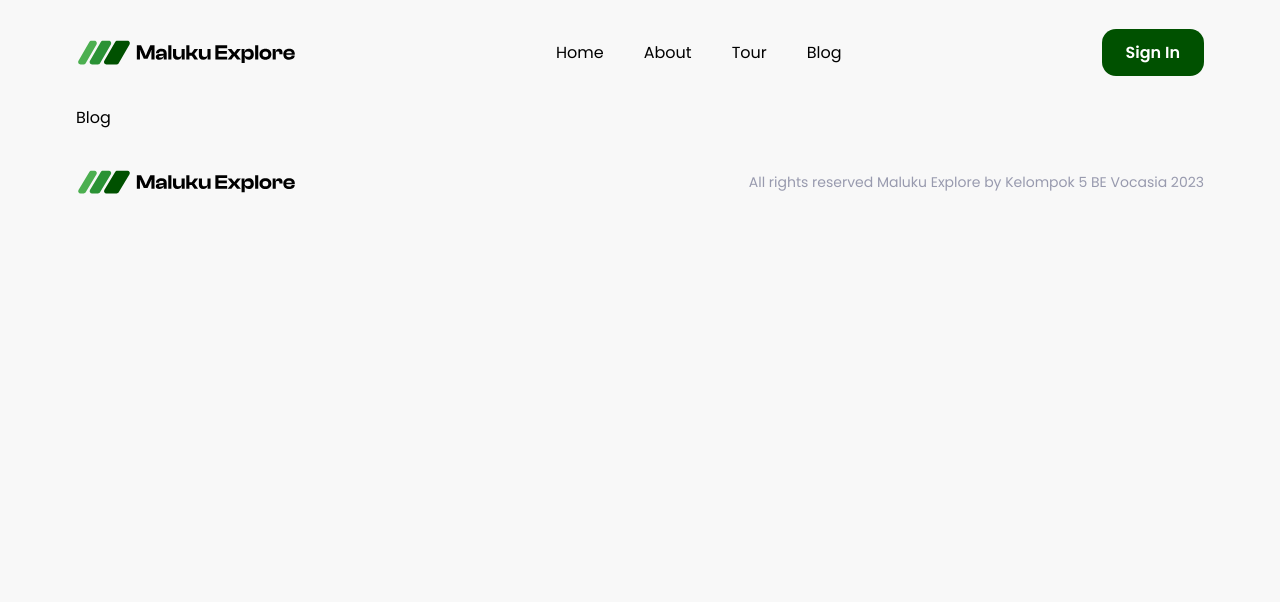
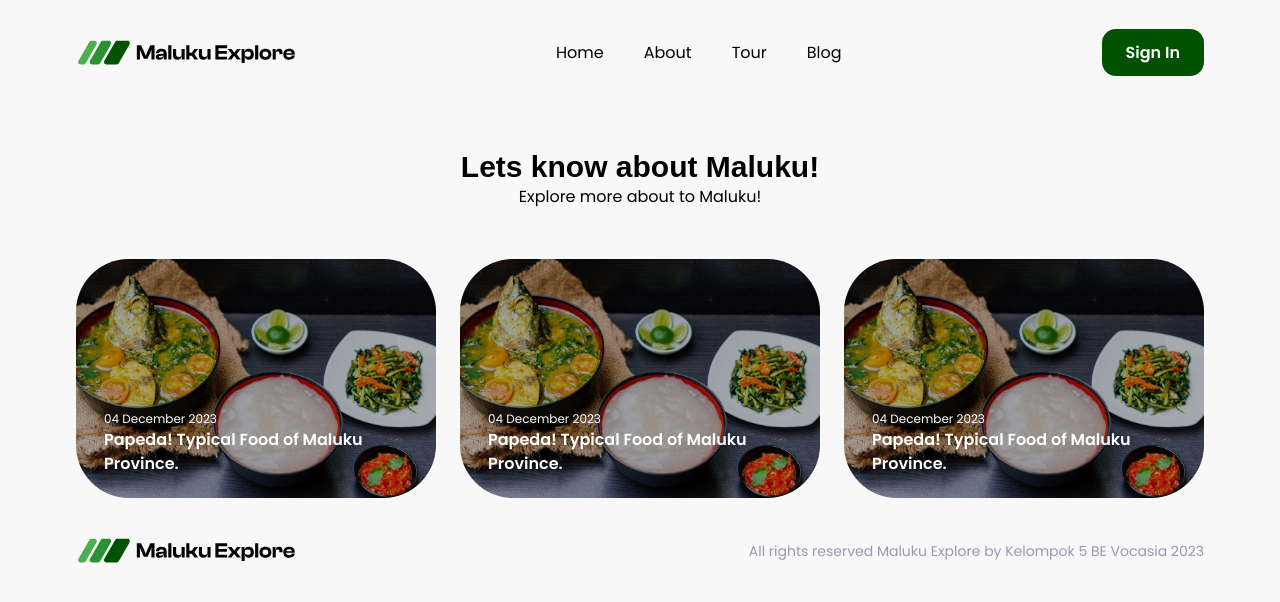
Before and after one commit to rinaldiihsan/maluku-explore-fe, a React (Vite) app: page /blog in a window 1280 px wide. Shown: the top 602 px of the page. Built offline with nearby package versions, Linux system fonts and the light colour scheme; a web font is replaced by a local one.

Commit message:
Page: About belum done

```diff
--- /dev/null
+++ b/src/components/Blog/Card.jsx
@@ -0,0 +1,45 @@
+import React from 'react';
+import papeda from '../../assets/papeda.jpg';
+import { Link } from 'react-router-dom';
+
+const Card = () => {
+  const cards = [
+    {
+      id: 1,
+      title: 'Papeda! Typical Food of Maluku Province.',
+      image: papeda,
+      date: '04 December 2023',
+    },
+    {
+      id: 2,
+      title: 'Papeda! Typical Food of Maluku Province.',
+      image: papeda,
+      date: '04 December 2023',
+    },
+    {
+      id: 3,
+      title: 'Papeda! Typical Food of Maluku Province.',
+      image: papeda,
+      date: '04 December 2023',
+    },
+  ];
+
+  return (
+    <section className="grid grid-cols-1 tablet:grid-cols-2 laptop:grid-cols-3 gap-x-6 gap-y-10 mt-[50px]">
+      {cards.map((card) => (
+        <div key={card.id} className="relative max-w-[380px]">
+          <Link to="/">
+            <div className="absolute top-0 left-0 right-0 bottom-0 bg-black opacity-[0.3] rounded-[53px]"></div>
+            <img src={card.image} alt={card.title} className="rounded-[53px]" />
+            <div className="absolute top-[63%] left-0 right-0 bottom-0 flex flex-col text-white font-poppins px-7">
+              <p className="text-[12px]">{card.date}</p>
+              <h2 className="font-semibold text-[16px]">{card.title}</h2>
+            </div>
+          </Link>
+        </div>
+      ))}
+    </section>
+  );
+};
+
+export default Card;
--- a/src/pages/Blog/Blog.jsx
+++ b/src/pages/Blog/Blog.jsx
@@ -1,7 +1,18 @@
 import React from 'react';
+import Card from '../../components/Blog/Card';
 
 const Blog = () => {
-  return <section className="font-poppins">Blog</section>;
+  return (
+    <section className="font-poppins mt-[43px]">
+      <div className="flex flex-col">
+        <div className="flex flex-col justify-center items-center ">
+          <h1 className="font-clashDisplay font-semibold text-3xl">Lets know about Maluku!</h1>
+          <p className="font-normal">Explore more about to Maluku!</p>
+        </div>
+        <Card />
+      </div>
+    </section>
+  );
 };
 
 export default Blog;
```
Also changed, not shown: src/assets/papeda.jpg (added).
